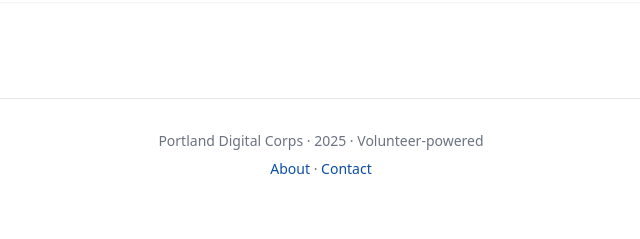
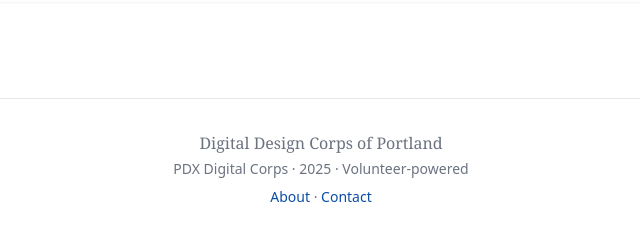
Before and after one commit to PDX-Digital-Corps/homepage, a plain HTML site: page volunteer.html in a window 1280 px wide. Shown: the part 2990-3229 px from the top of the page, without its empty margins (319-959 px from the left). Before the commit the page ends 3201 px from the top, so only its background shows below. Drawn offline with nearby package versions, Linux system fonts and the light colour scheme.

Commit message:
Update volunteer.html

```diff
--- a/volunteer.html
+++ b/volunteer.html
@@ -186,7 +186,8 @@
 
 <!-- Footer -->
 <footer class="py-8 text-center text-sm text-gray-500 bg-white border-t">
-    <p>Portland Digital Corps · 2025 · Volunteer-powered</p>
+  <p class="mb-1 font-serif text-base">Digital Design Corps of Portland</p>
+  <p>PDX Digital Corps · 2025 · Volunteer-powered</p>
   <p class="mt-2">
     <a href="/about.html" class="text-pdx-blue hover:underline">About</a> ·
     <a href="mailto:contact@portlanddigitalcorps.org" class="text-pdx-blue hover:underline">Contact</a>
```
Lines whose indentation alone changed are shown as unchanged.
